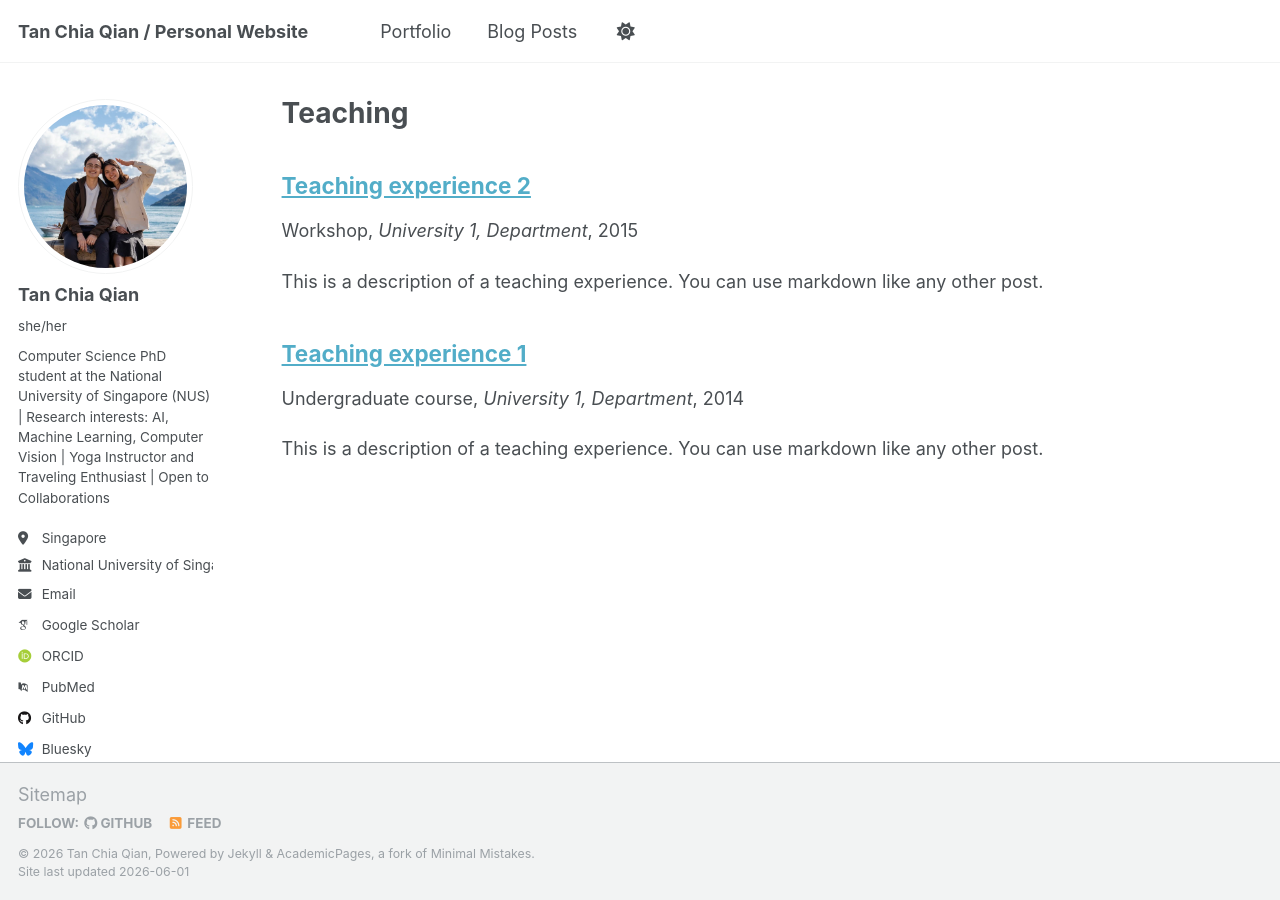
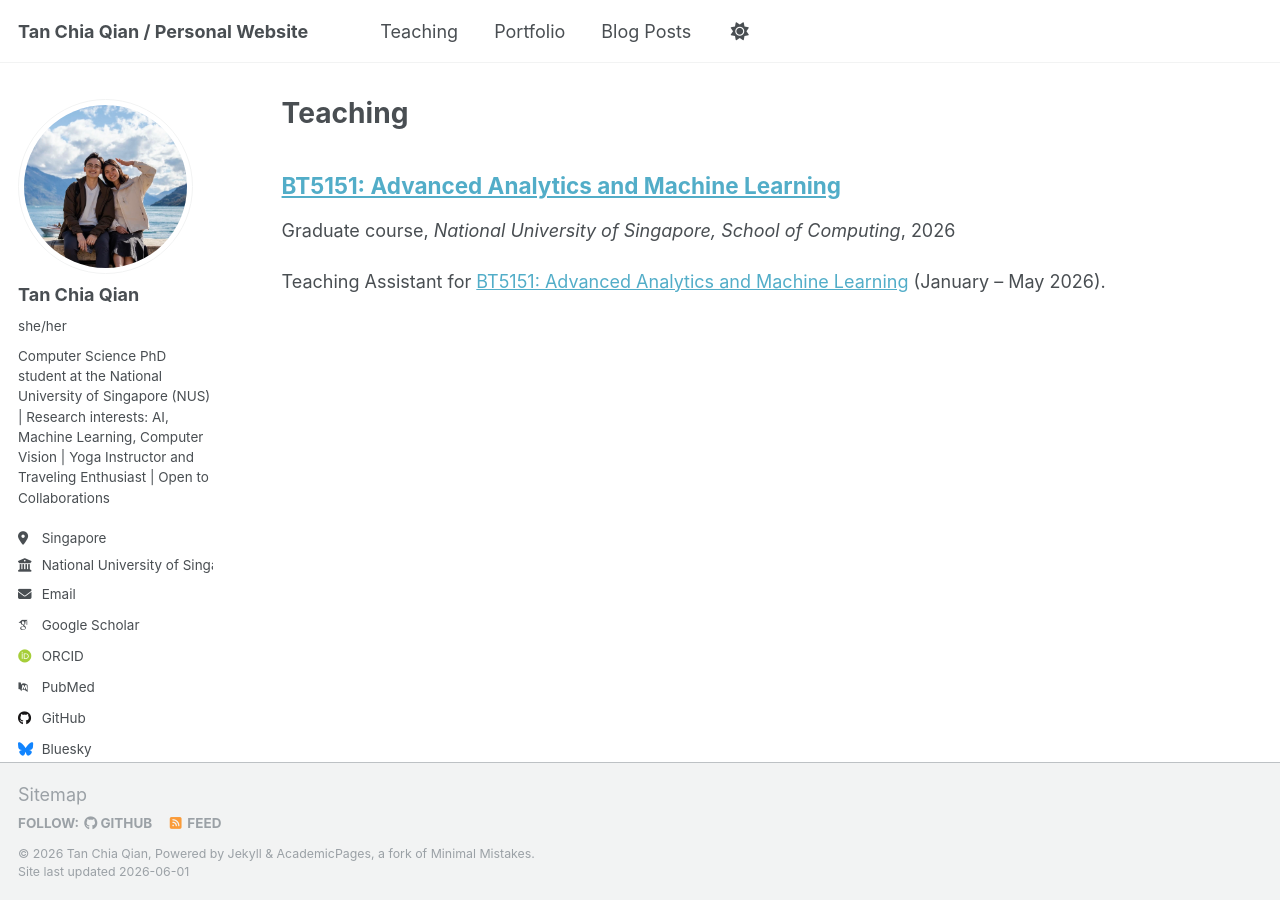
Before and after one commit to TCQian/tcqian.github.io, a Jekyll site: the page built from _pages/teaching.html, in a window 1280 px wide. Built offline with Jekyll 4.4.1, drawn with Linux system fonts in a browser that asks for light colours; some web fonts are replaced.

Commit message:
add teaching

```diff
--- a/_data/navigation.yml
+++ b/_data/navigation.yml
@@ -14,8 +14,8 @@ main:
   # - title: "Talks"
   #   url: /talks/
 
-  # - title: "Teaching"
-  #   url: /teaching/
+  - title: "Teaching"
+    url: /teaching/
 
   - title: "Portfolio"
     url: /portfolio/
--- a/_teaching/2014-spring-teaching-1.md
+++ /dev/null
@@ -1,20 +0,0 @@
----
-title: "Teaching experience 1"
-collection: teaching
-type: "Undergraduate course"
-permalink: /teaching/2014-spring-teaching-1
-venue: "University 1, Department"
-date: 2014-01-01
-location: "City, Country"
----
-
-This is a description of a teaching experience. You can use markdown like any other post.
-
-Heading 1
-======
-
-Heading 2
-======
-
-Heading 3
-======
--- a/_teaching/2015-spring-teaching-2.md
+++ /dev/null
@@ -1,20 +0,0 @@
----
-title: "Teaching experience 2"
-collection: teaching
-type: "Workshop"
-permalink: /teaching/2015-spring-teaching-1
-venue: "University 1, Department"
-date: 2015-01-01
-location: "City, Country"
----
-
-This is a description of a teaching experience. You can use markdown like any other post.
-
-Heading 1
-======
-
-Heading 2
-======
-
-Heading 3
-======
--- /dev/null
+++ b/_teaching/2026-spring-BT5151.md
@@ -0,0 +1,13 @@
+---
+title: "BT5151: Advanced Analytics and Machine Learning"
+collection: teaching
+type: "Graduate course"
+permalink: /teaching/2026-spring-BT5151
+venue: "National University of Singapore, School of Computing"
+date: 2026-01-01
+location: "Singapore"
+---
+
+Teaching Assistant for [BT5151: Advanced Analytics and Machine Learning](https://nusmods.com/courses/BT5151/advanced-analytics-and-machine-learning) (January – May 2026).
+
+Responsibilities included conducting weekly tutorial sessions and grading assignments.
```
